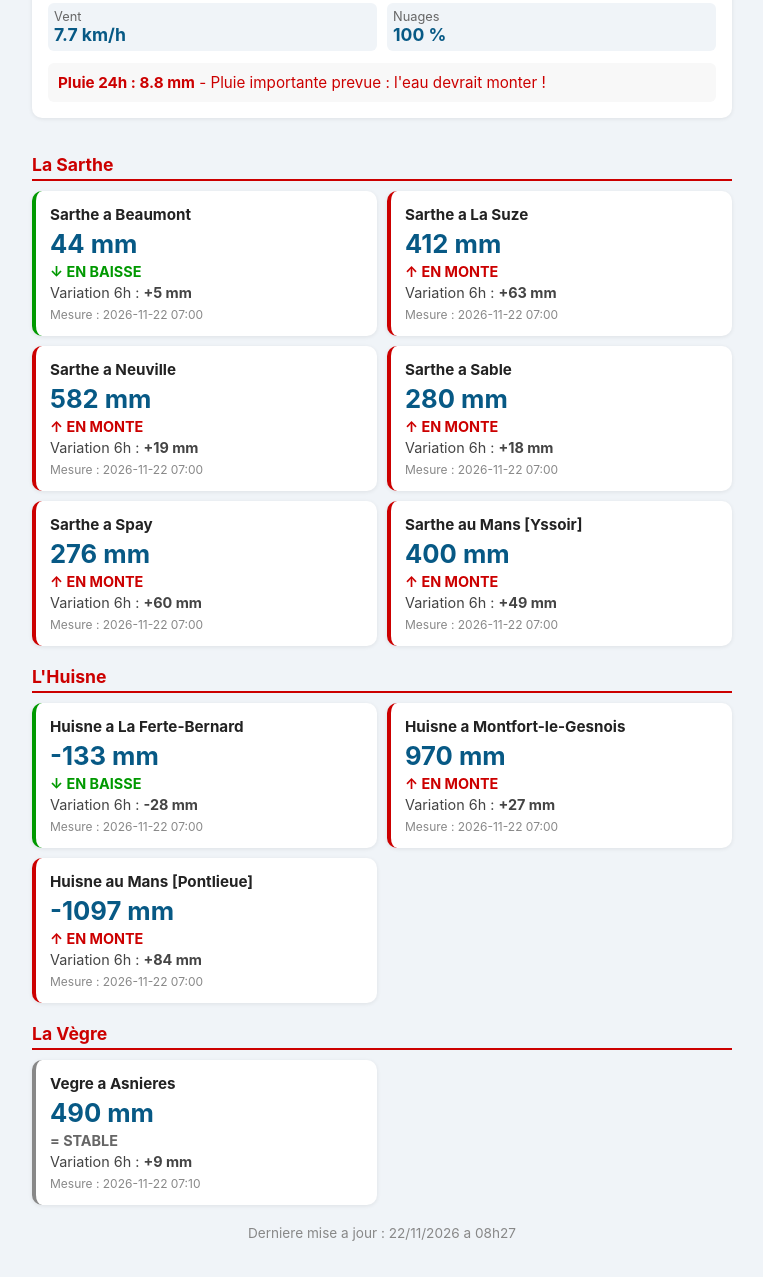
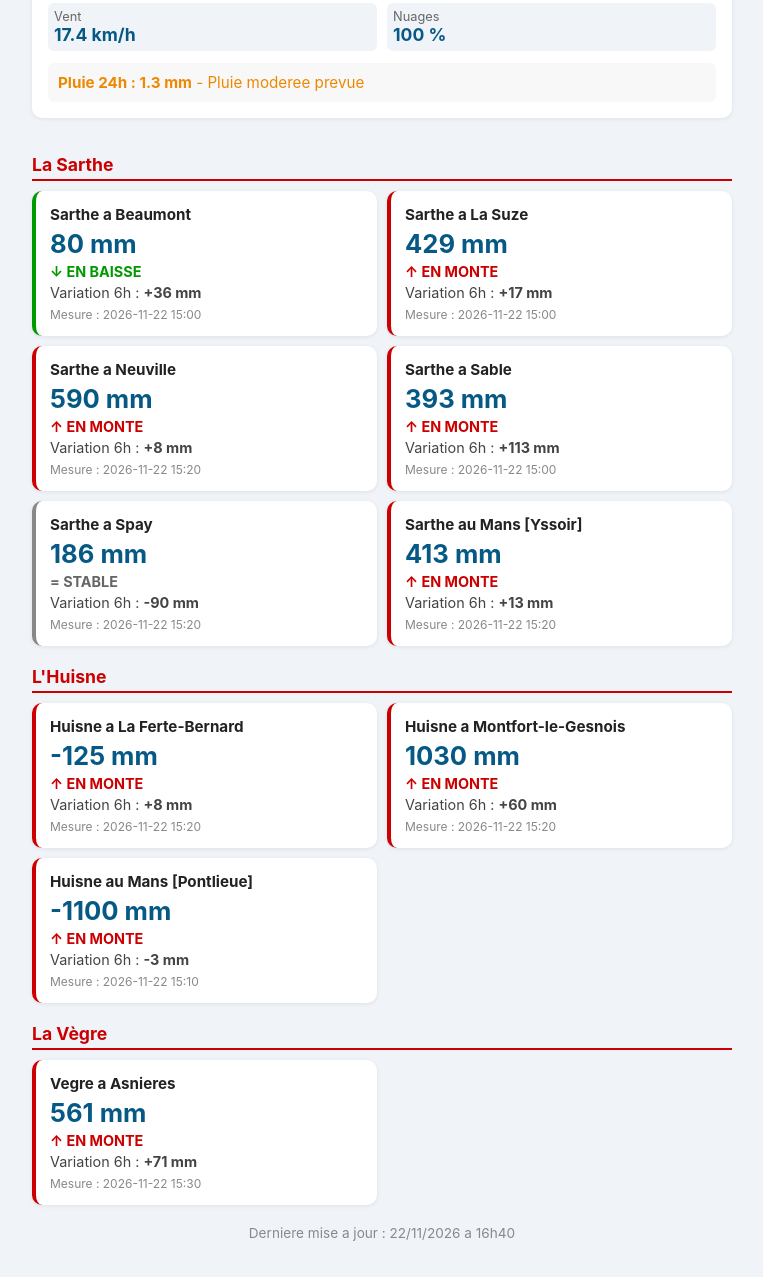
Before and after one commit to abdelziane979-eng/alerte-peche-sarthe, a plain HTML site: page index.html in a window 1280 px wide. Shown: the part 235-1512 px from the top of the page, without its empty margins (258-1021 px from the left). Drawn offline with Linux system fonts and the light colour scheme.

Commit message:
MAJ auto

```diff
--- a/alertes_peche.json
+++ b/alertes_peche.json
@@ -5,10 +5,10 @@
   "M027061020_montee": "2026-11-18T10:44:00.508486",
   "M044151010_montee": "2026-11-22T07:27:14.920265",
   "M044151010_baisse": "2026-11-17T02:05:51.228517",
-  "M042151010_montee": "2026-11-17T19:49:30.746266",
+  "M042151010_montee": "2026-11-22T15:40:34.953670",
   "M063061010_montee": "2026-11-08T05:55:49.456934",
   "M063061010_baisse": "2026-11-08T18:29:46.311115",
-  "M058302010_montee": "2026-11-18T10:44:00.745382",
+  "M058302010_montee": "2026-11-22T15:40:35.150397",
   "M020061010_montee": "2026-11-18T10:44:00.123846",
   "M025061010_montee": "2026-11-18T10:44:00.316878",
   "M052061010_montee": "2026-11-22T07:27:14.635601",
--- a/index.html
+++ b/index.html
@@ -63,86 +63,86 @@
         <div class="meteo">
             <h2>Meteo au Mans</h2>
             <div class="meteo-grid">
-                <div class="meteo-item"><span class="label">Temperature</span><span class="valeur">9.7 C</span></div>
-                <div class="meteo-item"><span class="label">Pression</span><span class="valeur">995 hPa</span></div>
-                <div class="meteo-item"><span class="label">Vent</span><span class="valeur">7.7 km/h</span></div>
+                <div class="meteo-item"><span class="label">Temperature</span><span class="valeur">12.3 C</span></div>
+                <div class="meteo-item"><span class="label">Pression</span><span class="valeur">1003 hPa</span></div>
+                <div class="meteo-item"><span class="label">Vent</span><span class="valeur">17.4 km/h</span></div>
                 <div class="meteo-item"><span class="label">Nuages</span><span class="valeur">100 %</span></div>
             </div>
-            <div class="pluie" style="color: #c00;">
-                <strong>Pluie 24h : 8.8 mm</strong> - Pluie importante prevue : l'eau devrait monter !
+            <div class="pluie" style="color: #e80;">
+                <strong>Pluie 24h : 1.3 mm</strong> - Pluie moderee prevue
             </div>
         </div>
 <h2 class="riviere">La Sarthe</h2><div class="stations">
             <div class="station tend-baisse">
                 <div class="station-nom">Sarthe a Beaumont</div>
-                <div class="station-hauteur">44 mm</div>
+                <div class="station-hauteur">80 mm</div>
                 <div class="station-tend">↓ EN BAISSE</div>
-                <div class="var">Variation 6h : <strong>+5 mm</strong></div>
-                <div class="station-maj">Mesure : 2026-11-22 07:00</div>
+                <div class="var">Variation 6h : <strong>+36 mm</strong></div>
+                <div class="station-maj">Mesure : 2026-11-22 15:00</div>
             </div>
             <div class="station tend-montee">
                 <div class="station-nom">Sarthe a La Suze</div>
-                <div class="station-hauteur">412 mm</div>
+                <div class="station-hauteur">429 mm</div>
                 <div class="station-tend">↑ EN MONTE</div>
-                <div class="var">Variation 6h : <strong>+63 mm</strong></div>
-                <div class="station-maj">Mesure : 2026-11-22 07:00</div>
+                <div class="var">Variation 6h : <strong>+17 mm</strong></div>
+                <div class="station-maj">Mesure : 2026-11-22 15:00</div>
             </div>
             <div class="station tend-montee">
                 <div class="station-nom">Sarthe a Neuville</div>
-                <div class="station-hauteur">582 mm</div>
+                <div class="station-hauteur">590 mm</div>
                 <div class="station-tend">↑ EN MONTE</div>
-                <div class="var">Variation 6h : <strong>+19 mm</strong></div>
-                <div class="station-maj">Mesure : 2026-11-22 07:00</div>
+                <div class="var">Variation 6h : <strong>+8 mm</strong></div>
+                <div class="station-maj">Mesure : 2026-11-22 15:20</div>
             </div>
             <div class="station tend-montee">
                 <div class="station-nom">Sarthe a Sable</div>
-                <div class="station-hauteur">280 mm</div>
+                <div class="station-hauteur">393 mm</div>
                 <div class="station-tend">↑ EN MONTE</div>
-                <div class="var">Variation 6h : <strong>+18 mm</strong></div>
-                <div class="station-maj">Mesure : 2026-11-22 07:00</div>
+                <div class="var">Variation 6h : <strong>+113 mm</strong></div>
+                <div class="station-maj">Mesure : 2026-11-22 15:00</div>
             </div>
-            <div class="station tend-montee">
+            <div class="station tend-stable">
                 <div class="station-nom">Sarthe a Spay</div>
-                <div class="station-hauteur">276 mm</div>
-                <div class="station-tend">↑ EN MONTE</div>
-                <div class="var">Variation 6h : <strong>+60 mm</strong></div>
-                <div class="station-maj">Mesure : 2026-11-22 07:00</div>
+                <div class="station-hauteur">186 mm</div>
+                <div class="station-tend">= STABLE</div>
+                <div class="var">Variation 6h : <strong>-90 mm</strong></div>
+                <div class="station-maj">Mesure : 2026-11-22 15:20</div>
             </div>
             <div class="station tend-montee">
                 <div class="station-nom">Sarthe au Mans [Yssoir]</div>
-                <div class="station-hauteur">400 mm</div>
+                <div class="station-hauteur">413 mm</div>
                 <div class="station-tend">↑ EN MONTE</div>
-                <div class="var">Variation 6h : <strong>+49 mm</strong></div>
-                <div class="station-maj">Mesure : 2026-11-22 07:00</div>
+                <div class="var">Variation 6h : <strong>+13 mm</strong></div>
+                <div class="station-maj">Mesure : 2026-11-22 15:20</div>
             </div></div><h2 class="riviere">L'Huisne</h2><div class="stations">
-            <div class="station tend-baisse">
+            <div class="station tend-montee">
                 <div class="station-nom">Huisne a La Ferte-Bernard</div>
-                <div class="station-hauteur">-133 mm</div>
-                <div class="station-tend">↓ EN BAISSE</div>
-                <div class="var">Variation 6h : <strong>-28 mm</strong></div>
-                <div class="station-maj">Mesure : 2026-11-22 07:00</div>
+                <div class="station-hauteur">-125 mm</div>
+                <div class="station-tend">↑ EN MONTE</div>
+                <div class="var">Variation 6h : <strong>+8 mm</strong></div>
+                <div class="station-maj">Mesure : 2026-11-22 15:20</div>
             </div>
             <div class="station tend-montee">
                 <div class="station-nom">Huisne a Montfort-le-Gesnois</div>
-                <div class="station-hauteur">970 mm</div>
+                <div class="station-hauteur">1030 mm</div>
                 <div class="station-tend">↑ EN MONTE</div>
-                <div class="var">Variation 6h : <strong>+27 mm</strong></div>
-                <div class="station-maj">Mesure : 2026-11-22 07:00</div>
+                <div class="var">Variation 6h : <strong>+60 mm</strong></div>
+                <div class="station-maj">Mesure : 2026-11-22 15:20</div>
             </div>
             <div class="station tend-montee">
                 <div class="station-nom">Huisne au Mans [Pontlieue]</div>
-                <div class="station-hauteur">-1097 mm</div>
+                <div class="station-hauteur">-1100 mm</div>
                 <div class="station-tend">↑ EN MONTE</div>
-                <div class="var">Variation 6h : <strong>+84 mm</strong></div>
-                <div class="station-maj">Mesure : 2026-11-22 07:00</div>
+                <div class="var">Variation 6h : <strong>-3 mm</strong></div>
+                <div class="station-maj">Mesure : 2026-11-22 15:10</div>
             </div></div><h2 class="riviere">La Vègre</h2><div class="stations">
-            <div class="station tend-stable">
+            <div class="station tend-montee">
                 <div class="station-nom">Vegre a Asnieres</div>
-                <div class="station-hauteur">490 mm</div>
-                <div class="station-tend">= STABLE</div>
-                <div class="var">Variation 6h : <strong>+9 mm</strong></div>
-                <div class="station-maj">Mesure : 2026-11-22 07:10</div>
+                <div class="station-hauteur">561 mm</div>
+                <div class="station-tend">↑ EN MONTE</div>
+                <div class="var">Variation 6h : <strong>+71 mm</strong></div>
+                <div class="station-maj">Mesure : 2026-11-22 15:30</div>
             </div></div>
-<div class="date">Derniere mise a jour : 22/11/2026 a 08h27</div>
+<div class="date">Derniere mise a jour : 22/11/2026 a 16h40</div>
 </body>
 </html>
```
Also changed, not shown: historique_hauteurs.json.
